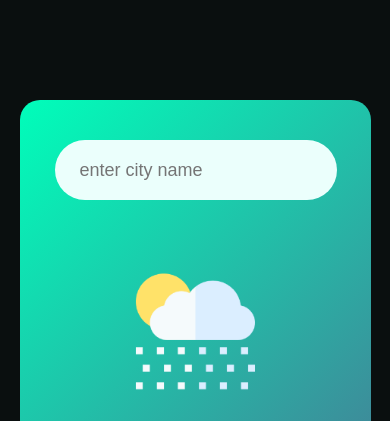
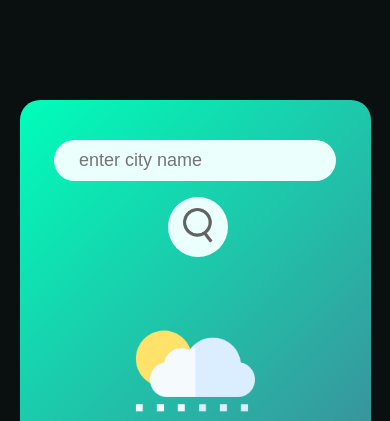
Before and after one commit to Vivekkumar897/weatherapp, a plain HTML site: page js/index.html in a window 390 px wide. Shown: the top 421 px of the page. Drawn offline with Linux system fonts and the light colour scheme.

Commit message:
Update style.css

```diff
--- a/js/style.css
+++ b/js/style.css
@@ -22,9 +22,10 @@ body {
 }
 
 .search {
+
     width: 100%;
     display: flex;
-    flex-direction: row; /* Change to column layout on small screens */
+    flex-direction: column; /* Change to column layout on small screens */
     align-items: center;
 }
 
@@ -38,6 +39,8 @@ body {
     flex: 1;
     margin-bottom: 16px; /* Add space between input and button on small screens */
     font-size: 18px;
+    flex-direction: row;
+    display: flex;
 }
 
 .search button {
@@ -45,6 +48,7 @@ body {
     outline: 0;
     margin-bottom: 16px;
     margin-left: 5px;
+    flex-direction: row;
 
     background: #ebfffc;
     border-radius: 50%;
@@ -103,9 +107,9 @@ body {
 }
 
 /* Media query for small screens */
-@media screen and (max-width: 600px) {
+@media screen and (max-width: 300px) {
     .search {
-        flex-direction: row;
+        flex-direction: column;
         align-items: center;
     }
 
@@ -122,7 +126,7 @@ body {
 
     .col {
         margin-bottom: 0;
-        flex-direction: row;
+        flex-direction: column;
 
     }
 }
```
